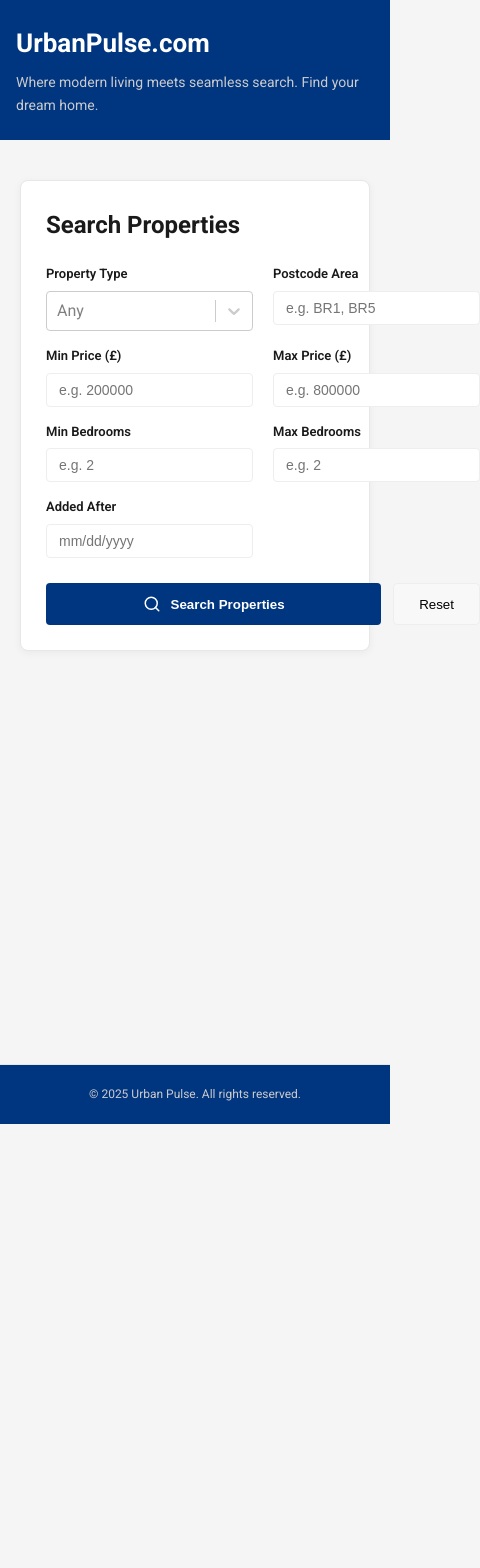
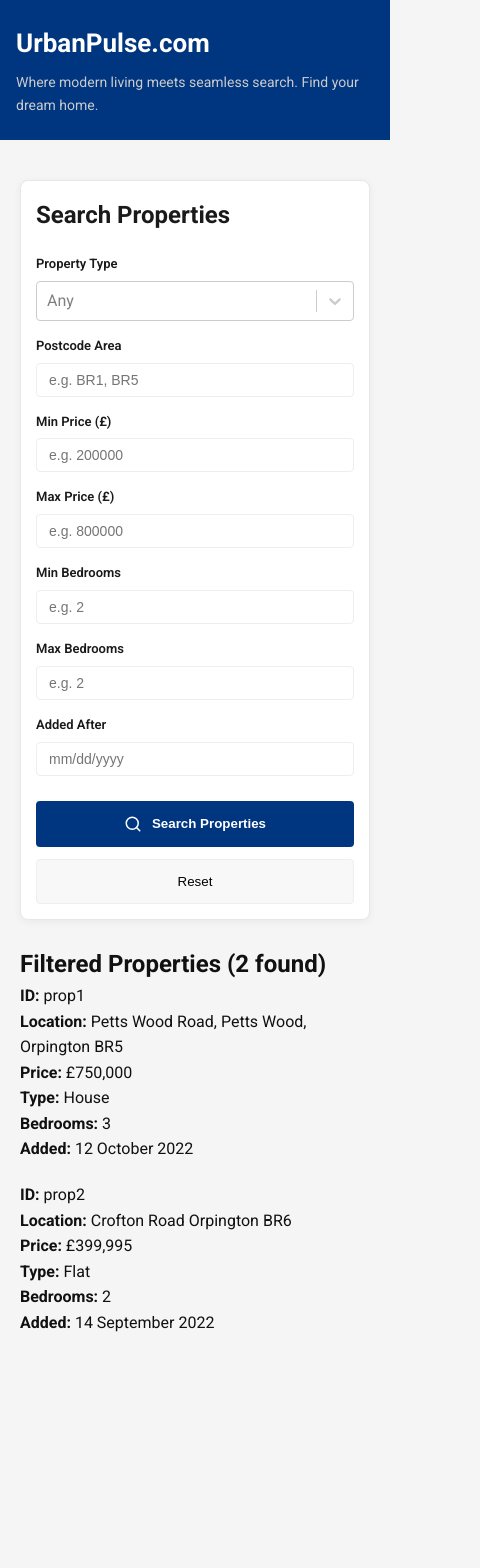
Before and after one commit to shenukamilan/urban-pulse, a React (Vite) app: page / in a window 390 px wide. Shown: the top 1568 px of the page, 480 px wide, since content can reach past the window. Before the commit the page ends 1124 px from the top, so only its background shows below. Built offline with nearby package versions, Linux system fonts and the light colour scheme.

Commit message:
Implement property filtering logic with simple displaying as list and fix responsiveness of search box

```diff
--- a/src/components/SearchBox/SearchBox.css
+++ b/src/components/SearchBox/SearchBox.css
@@ -1,3 +1,4 @@
+/* --- Search Box Container --- */
 .search-card {
   background: var(--surface-card);
   border: 1px solid var(--border-subtle);
@@ -12,7 +13,7 @@
   color: var(--text-primary);
 }
 
-/* The 4-column grid as seen in your image */
+/* --- Base Desktop Grid (4 Columns) --- */
 .search-grid {
   display: grid;
   grid-template-columns: repeat(4, 1fr);
@@ -31,25 +32,35 @@
   color: var(--text-primary);
 }
 
-/* Styling inputs to match your image placeholders */
 .field-group input {
   padding: 8px 12px;
   border: 1px solid #eee;
   border-radius: 4px;
   font-size: 14px;
+  width: 100%; /* Ensures input fills the grid cell */
+  box-sizing: border-box;
 }
 
-/* Bottom Buttons Row */
+/* --- Widget Fixes (DatePicker & Select) --- */
+.react-datepicker-wrapper {
+  width: 100%; /* Forces DatePicker to be responsive */
+}
+
+.react-datepicker__input-container input {
+  width: 100%;
+}
+
+/* --- Action Buttons --- */
 .search-actions {
-  grid-column: span 4;
+  grid-column: span 4; /* Spans full width of the grid */
   display: flex;
   gap: 12px;
   margin-top: 10px;
 }
 
 .btn-main-search {
-  flex: 1;
-  background-color: var(--brand-primary); /* Dark button like your image */
+  flex: 3; /* Makes the search button larger than reset */
+  background-color: var(--brand-primary);
   color: white;
   border: none;
   padding: 12px;
@@ -60,30 +71,59 @@
   align-items: center;
   justify-content: center;
   gap: 10px;
+  transition: background 0.2s ease;
 }
 
 .btn-main-search:hover {
-  background-color: #002e5b; /* Darker on hover */
+  filter: brightness(90%);
 }
 
 .btn-reset {
+  flex: 1;
   padding: 0 25px;
   background: #f8f8f8;
   border: 1px solid #eee;
   border-radius: 4px;
   cursor: pointer;
+  transition: background 0.2s ease;
 }
 
-.btn-reset:active, .btn-main-search:active {
-  transform: scale(1.01);
+.btn-reset:hover {
+  background: #f0f0f0;
 }
 
-/* Responsive adjustment for Mobile */
-@media (max-width: 768px) {
+/* --- RESPONSIVENESS TIERS --- */
+
+
+
+/* Tablet View (2 Columns) */
+@media (max-width: 1024px) {
   .search-grid {
-    grid-template-columns: 1fr 1fr;
+    grid-template-columns: repeat(2, 1fr);
   }
+
   .search-actions {
     grid-column: span 2;
   }
 }
+
+/* Mobile View (1 Column) */
+@media (max-width: 600px) {
+  .search-card {
+    padding: 15px;
+  }
+
+  .search-grid {
+    grid-template-columns: 1fr;
+  }
+
+  .search-actions {
+    grid-column: span 1;
+    flex-direction: column; /* Stacks buttons vertically on small screens */
+  }
+
+  .btn-main-search, .btn-reset {
+    width: 100%;
+    padding: 14px; /* Larger touch target for mobile */
+  }
+}
--- a/src/components/SearchBox/SearchBox.jsx
+++ b/src/components/SearchBox/SearchBox.jsx
@@ -5,7 +5,7 @@ import "react-datepicker/dist/react-datepicker.css";
 import { Search } from 'lucide-react';
 import './SearchBox.css';
 
-const SearchBox = ({ formData, setFormData, onSearch, onReset }) => {
+const SearchBox = ({ filters, setfilters, onSearch, onReset }) => {
     return (
         <div className="search-card">
             <h2 className="search-title">Search Properties</h2>
@@ -18,8 +18,8 @@ const SearchBox = ({ formData, setFormData, onSearch, onReset }) => {
                     <Select
                         placeholder="Any"
                         options={[{ value: 'any', label: 'Any' }, { value: 'House', label: 'House' }, { value: 'Flat', label: 'Flat' }]}
-                        value={formData.type}
-                        onChange={(value) => setFormData({ ...formData, type: value })}
+                        value={filters.type}
+                        onChange={(value) => setfilters({ ...filters, type: value })}
                     />
                 </div>
 
@@ -28,8 +28,8 @@ const SearchBox = ({ formData, setFormData, onSearch, onReset }) => {
                     <input
                         type="text"
                         placeholder="e.g. BR1, BR5"
-                        value={formData.postcode}
-                        onChange={(e) => setFormData({ ...formData, postcode: e.target.value })}
+                        value={filters.postcode}
+                        onChange={(e) => setfilters({ ...filters, postcode: e.target.value })}
                     />
                 </div>
 
@@ -38,10 +38,10 @@ const SearchBox = ({ formData, setFormData, onSearch, onReset }) => {
                     <input
                         type="number"
                         placeholder="e.g. 200000"
-                        value={formData.minPrice}
+                        value={filters.minPrice}
                         step="10000"
                         min="0"
-                        onChange={(e) => setFormData({ ...formData, minPrice: e.target.value })}
+                        onChange={(e) => setfilters({ ...filters, minPrice: e.target.value })}
                     />
                 </div>
 
@@ -50,10 +50,10 @@ const SearchBox = ({ formData, setFormData, onSearch, onReset }) => {
                     <input
                         type="number"
                         placeholder="e.g. 800000"
-                        value={formData.maxPrice}
+                        value={filters.maxPrice}
                         step="10000"
                         min="0"
-                        onChange={(e) => setFormData({ ...formData, maxPrice: e.target.value })}
+                        onChange={(e) => setfilters({ ...filters, maxPrice: e.target.value })}
                     />
                 </div>
 
@@ -65,9 +65,9 @@ const SearchBox = ({ formData, setFormData, onSearch, onReset }) => {
                     <input
                         type="number"
                         placeholder="e.g. 2"
-                        value={formData.minBedrooms}
+                        value={filters.minBedrooms}
                         min="1"
-                        onChange={(e) => setFormData({ ...formData, minBedrooms: e.target.value })}
+                        onChange={(e) => setfilters({ ...filters, minBedrooms: e.target.value })}
                     />
                 </div>
 
@@ -76,17 +76,17 @@ const SearchBox = ({ formData, setFormData, onSearch, onReset }) => {
                     <input
                         type="number"
                         placeholder="e.g. 2"
-                        value={formData.maxBedrooms}
+                        value={filters.maxBedrooms}
                         min="1"
-                        onChange={(e) => setFormData({ ...formData, maxBedrooms: e.target.value })}
+                        onChange={(e) => setfilters({ ...filters, maxBedrooms: e.target.value })}
                     />
                 </div>
 
                 <div className="field-group">
                     <label>Added After</label>
                     <DatePicker
-                        selected={formData.startDate}
-                        onChange={(date) => setFormData({ ...formData, startDate: date })}
+                        selected={filters.startDate}
+                        onChange={(date) => setfilters({ ...filters, startDate: date })}
                         placeholderText="mm/dd/yyyy"
                     />
                 </div>
--- a/src/pages/SearchPage/SearchPage.css
+++ b/src/pages/SearchPage/SearchPage.css
@@ -5,7 +5,6 @@
   margin: 40px auto;
   padding: 0 20px;
   align-items: flex-start;
-  height: 100vh;
 }
 
 .search-main-column {
--- a/src/pages/SearchPage/SearchPage.jsx
+++ b/src/pages/SearchPage/SearchPage.jsx
@@ -2,8 +2,13 @@ import React, { useState } from 'react';
 import './SearchPage.css';
 import SearchBox from '../../components/SearchBox/SearchBox';
 
+import propertiesData from "../../data/properties.json";
+
+
 const SearchPage = () => {
-  const [formData, setFormData] = useState({
+    // Draft (editable) filters
+
+    const [filters, setfilters] = useState({
         type: null,
         minPrice: '',
         maxPrice: '',
@@ -13,29 +18,96 @@ const SearchPage = () => {
         startDate: null
     });
 
+    const [appliedFilters, setAppliedFilters] = useState(filters);
+
+
     const handleSearch = (e) => {
-    e.preventDefault();
-    console.log("Searching with these criteria:", formData);
-    // Filtering will be added here later
+        if (e) e.preventDefault(); // This stops the page from refreshing!
+        setAppliedFilters(filters)
     };
 
     const handleReset = () => {
-    setFormData({
+        setfilters({
             type: null, minPrice: '', maxPrice: '',
             minBedrooms: '', maxBedrooms: '',
             postcode: '', startDate: null
         });
     };
 
+    const filteredProperties = propertiesData.properties.filter((property) => {
+        // FIX: Match the names exactly to your 'filters' state object
+        const {
+            type,
+            minPrice,
+            maxPrice,
+            minBedrooms, // Changed from minBeds
+            maxBedrooms, // Changed from maxBeds
+            startDate,
+            postcode
+        } = appliedFilters;
+
+        // 1. Property Type
+        if (type && type.value !== "any" && property.type !== type.value) {
+            return false;
+        }
+
+        // 2. Price Filters
+        if (minPrice && property.price < Number(minPrice)) return false;
+        if (maxPrice && property.price > Number(maxPrice)) return false;
+
+        // 3. Bedroom Filters (Using fixed names)
+        if (minBedrooms && property.bedrooms < Number(minBedrooms)) return false;
+        if (maxBedrooms && property.bedrooms > Number(maxBedrooms)) return false;
+
+        // 4. Date Logic
+        if (startDate) {
+            const addedDate = new Date(
+                property.added.year,
+                new Date(`${property.added.month} 1`).getMonth(),
+                property.added.day
+            );
+            if (addedDate < startDate) return false;
+        }
+
+        // 5. Postcode Logic (using .includes for better search)
+        if (postcode && !property.location.toUpperCase().includes(postcode.toUpperCase())) {
+            return false;
+        }
+
+        return true;
+    });
+
+
     return (
         <div className="search-page-layout">
             <div className="search-main-column">
                 <SearchBox
-          formData={formData}
-          setFormData={setFormData}
+                    filters={filters}
+                    setfilters={setfilters}
                     onSearch={handleSearch}
                     onReset={handleReset}
                 />
+            </div>
+
+            <div>
+                <h2>Filtered Properties ({filteredProperties.length} found)</h2>
+
+                {filteredProperties.length > 0 ? (
+                    <ul>
+                        {filteredProperties.map((property) => (
+                            <li key={property.id} style={{ marginBottom: '20px', listStyle: 'none'}}>
+                                <strong>ID:</strong> {property.id} <br />
+                                <strong>Location:</strong> {property.location} <br />
+                                <strong>Price:</strong> £{property.price.toLocaleString()} <br />
+                                <strong>Type:</strong> {property.type} <br />
+                                <strong>Bedrooms:</strong> {property.bedrooms} <br />
+                                <strong>Added:</strong> {property.added.day} {property.added.month} {property.added.year}
+                            </li>
+                        ))}
+                    </ul>
+                ) : (
+                    <p>No properties match your current search.</p>
+                )}
             </div>
 
             <aside className="search-sidebar-placeholder"></aside>
```
Lines whose indentation alone changed are shown as unchanged.
